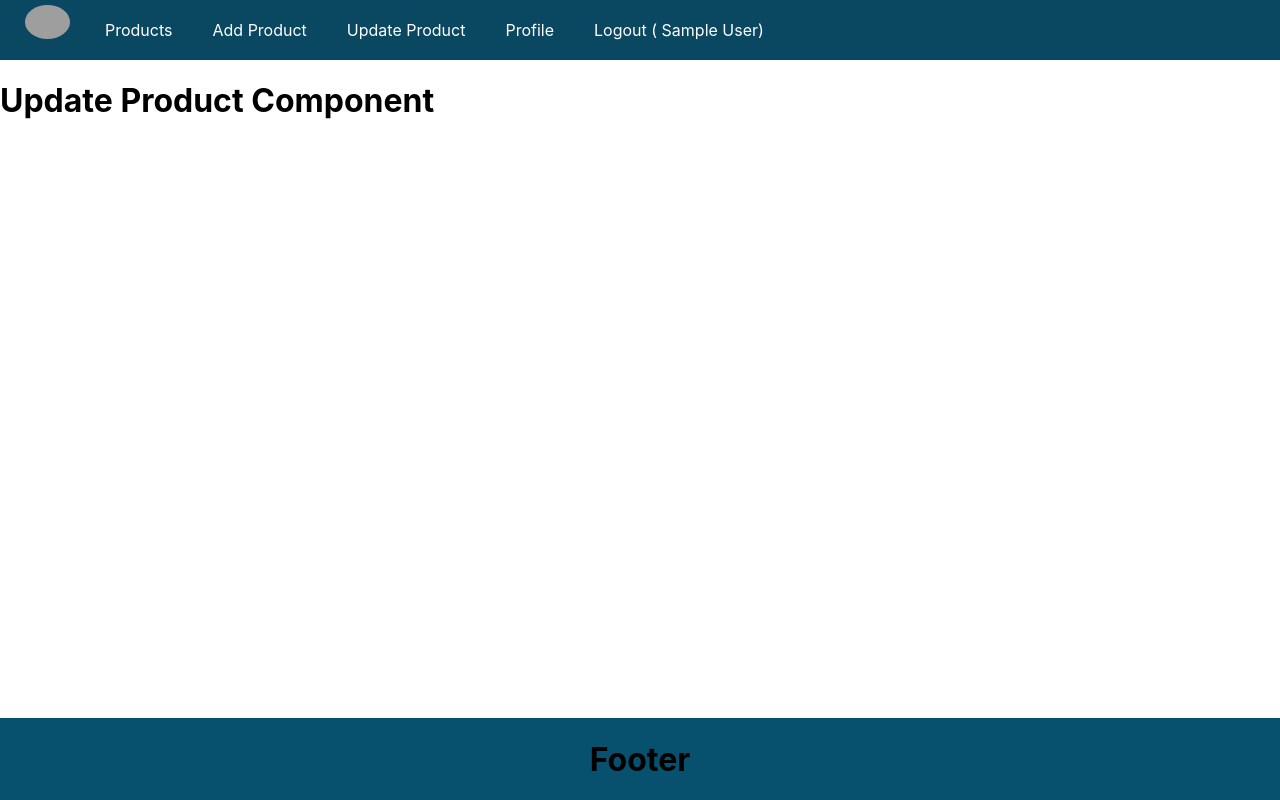
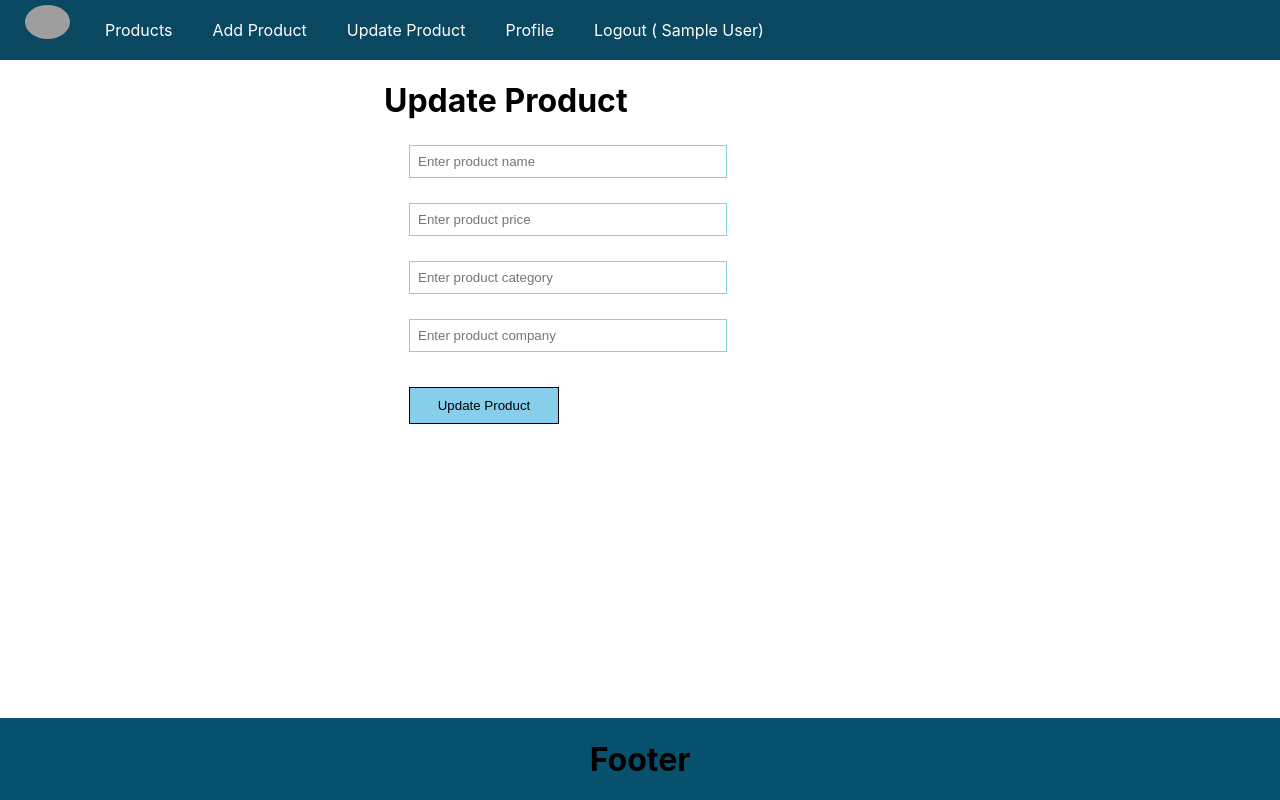
Before and after one commit to iMrihan/e-dashboard, a React (Create React App) app in the folder client/: page /update/1 in a window 1280 px wide. Built offline with nearby package versions, Linux system fonts and the light colour scheme; no server answers; sample sign-in values are in the browser's storage; grey boxes are pictures that could not be loaded.

Commit message:
update page is added

```diff
--- a/client/src/App.js
+++ b/client/src/App.js
@@ -7,6 +7,7 @@ import PrivateComponent from "./components/PrivateComponent";
 import Login from "./components/Login";
 import AddProduct from "./components/AddProduct";
 import ProductList from "./components/ProductList";
+import UpdateProduct from "./components/UpdateProduct";
 function App() {
   return (
     <div className="App">
@@ -15,10 +16,7 @@ function App() {
         <Route element={<PrivateComponent />}>
           <Route path="/" element={<ProductList />} />
           <Route path="/add" element={<AddProduct />} />
-          <Route
-            path="/update/:id"
-            element={<h1>Update Product Component</h1>}
-          />
+          <Route path="/update/:id" element={<UpdateProduct />} />
           <Route path="/logout" element={<h1>Logout Component</h1>} />
           <Route path="/profile" element={<h1>Profile Component</h1>} />
         </Route>
--- /dev/null
+++ b/client/src/components/UpdateProduct.jsx
@@ -0,0 +1,103 @@
+import React, { useState, useEffect } from "react";
+import { useParams, useNavigate } from "react-router-dom";
+
+export default function UpdateProduct() {
+  const initial = {
+    name: "",
+    price: "",
+    category: "",
+    company: "",
+    userId: JSON.parse(localStorage.getItem("user"))._id,
+  };
+  const [product, setProduct] = useState(initial);
+
+  const { id } = useParams();
+  const navigate = useNavigate();
+
+  const handleChange = (e) => {
+    const { name, value } = e.target;
+    setProduct({ ...product, [name]: value });
+  };
+
+  useEffect(() => {
+    getProductDetails();
+  }, []);
+
+  const getProductDetails = async (e) => {
+    let result = await fetch(`http://localhost:3005/product/${id}`);
+
+    result = await result.json();
+    setProduct(result);
+    console.log(result);
+  };
+
+  const handleSubmit = async (e) => {
+    e.preventDefault();
+    let result = await fetch(`http://localhost:3005/product/${id}`, {
+      method: "Put",
+      body: JSON.stringify(product),
+      headers: {
+        "Content-Type": "application/json",
+      },
+    });
+
+    result = await result.json();
+    if (result) {
+      navigate("/");
+    }
+    console.log(result);
+  };
+
+  return (
+    <div className="product">
+      <h1>Update Product</h1>
+      <form onSubmit={handleSubmit}>
+        <input
+          required
+          className="inputBox"
+          value={product.name}
+          type="text"
+          placeholder="Enter product name"
+          name="name"
+          onChange={handleChange}
+        />
+
+        <input
+          required
+          className="inputBox"
+          value={product.price}
+          type="text"
+          placeholder="Enter product price"
+          name="price"
+          onChange={handleChange}
+        />
+
+        <input
+          required
+          className="inputBox"
+          value={product.category}
+          type="text"
+          placeholder="Enter product category"
+          name="category"
+          onChange={handleChange}
+        />
+
+        <input
+          required
+          type="text"
+          className="inputBox"
+          value={product.company}
+          placeholder="Enter product company"
+          name="company"
+          onChange={handleChange}
+        />
+
+        <input
+          className="product-button"
+          type="submit"
+          value="Update Product"
+        />
+      </form>
+    </div>
+  );
+}
```
Also changed, not shown: 1 other file (tests, documents, lock files or other folders).
